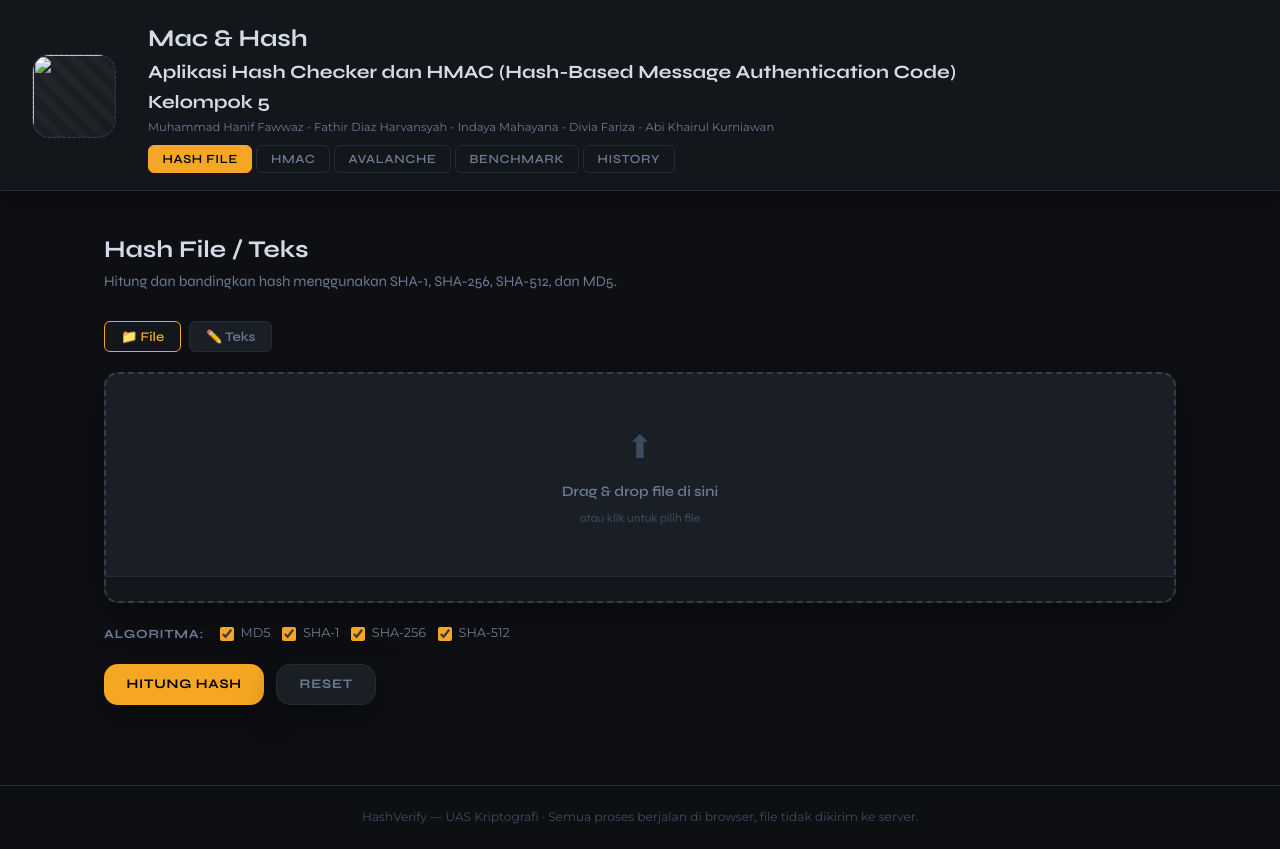
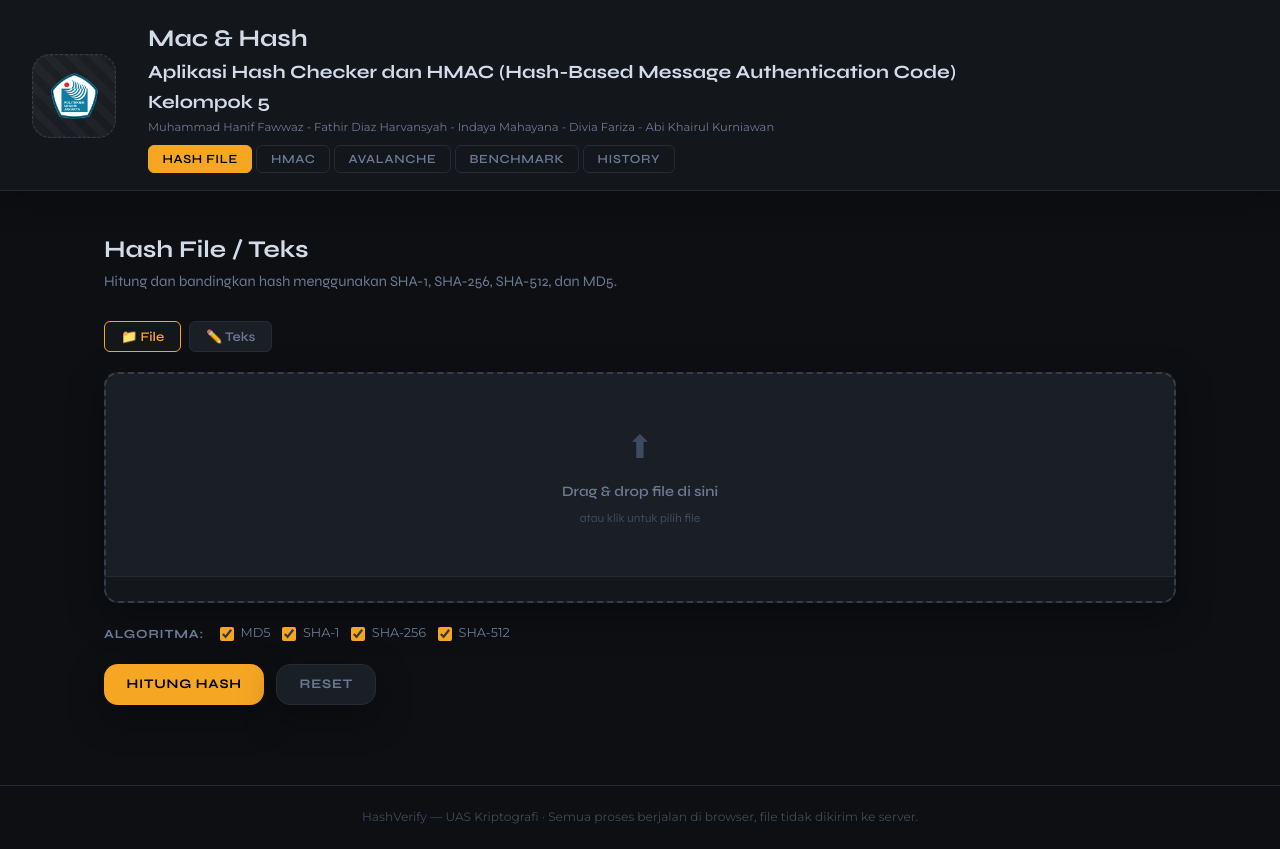
Before and after one commit to wezc0m/Mac-n-Hash, a plain HTML site: page index.html in a window 1280 px wide. Drawn offline with nearby package versions, Linux system fonts and the light colour scheme; the site is published under a folder, as on GitHub Pages, so addresses that start at the root find nothing.

Commit message:
Fix logo image source path

```diff
--- a/index.html
+++ b/index.html
@@ -18,7 +18,7 @@
     <div class="header__logo">
       <img
         class="header__logo-img"
-        src= "/media/logo-pnj.png"
+        src= "./media/logo-pnj.png"
         alt=""
       />
     </div>
```
